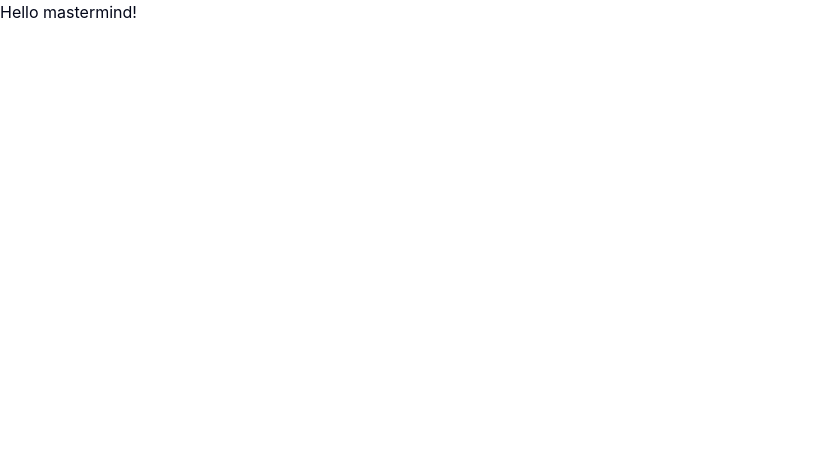
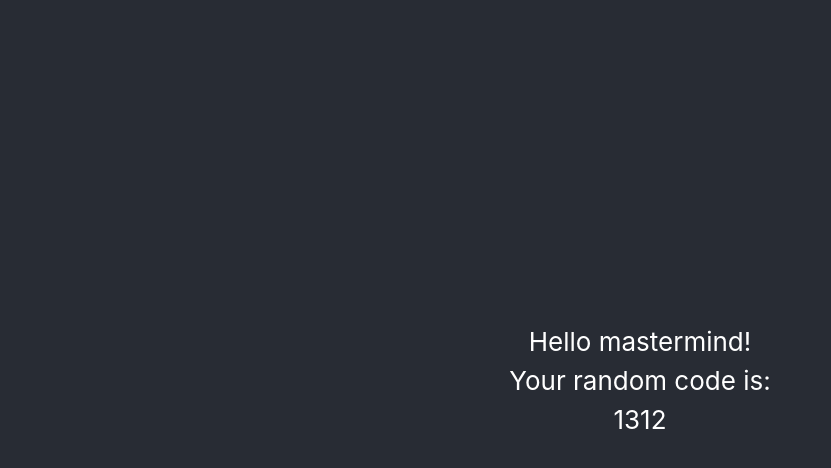
Before and after one commit to NorPointer/norpointer.github.io, a React (Vite) app: page /mastermind in a window 1280 px wide. Shown: the top 468 px of the page, without its empty margins (0-831 px from the left). Built offline with nearby package versions, Linux system fonts and the light colour scheme.

Commit message:
Add basic mastermind code generation

```diff
--- a/src/routes/mastermind/index.tsx
+++ b/src/routes/mastermind/index.tsx
@@ -1,9 +1,48 @@
-import { createFileRoute } from '@tanstack/react-router'
+import { createFileRoute } from '@tanstack/react-router';
 
 export const Route = createFileRoute('/mastermind/')({
   component: FirstPage,
-})
+});
+
+enum MastermindColors {
+  Blue,
+  Green,
+  Yellow,
+  Red,
+  Pink,
+  Purple,
+}
 
 function FirstPage() {
-  return <div>Hello mastermind!</div>
+  const numColors = 6;
+  const codeLength = 4;
+  const code: Array<MastermindColors> = getRandomCode(codeLength);
+
+  function randIntMax(max: number) {
+    return Math.floor(Math.random() * max);
+  }
+
+  function getRandomCode(length: number) {
+    const randomCode: Array<MastermindColors> = [];
+    for (let i = 0; i < length; i++) {
+      randomCode.push(randIntMax(numColors));
+    }
+    return randomCode;
+  }
+
+  return (
+    <div className="min-h-screen flex flex-col items-center justify-center bg-[#282c34] text-white text-[calc(10px+2vmin)]">
+      <p>Hello mastermind!</p>
+      <div>Your random code is:</div>
+      <div>{code.map((color) => color.toString())}</div>
+      <input
+        className="bg-[#282c34]"
+        type="number"
+        id="guessInput"
+        minLength={4}
+        maxLength={4}
+        size={10}
+      />
+    </div>
+  );
 }
```
